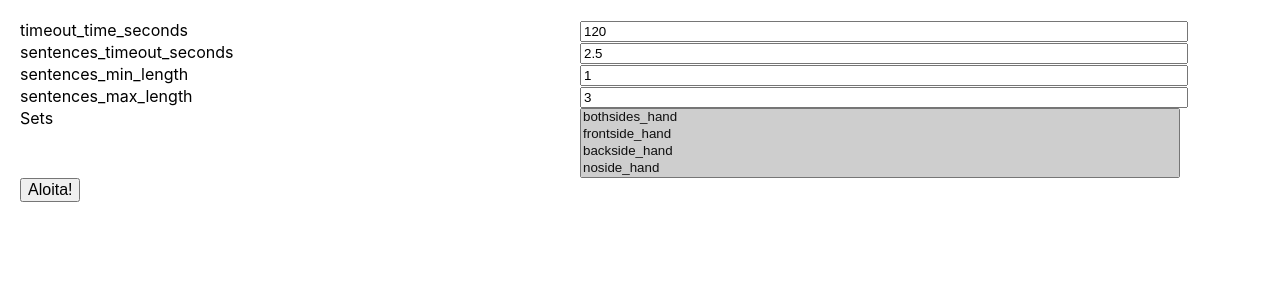
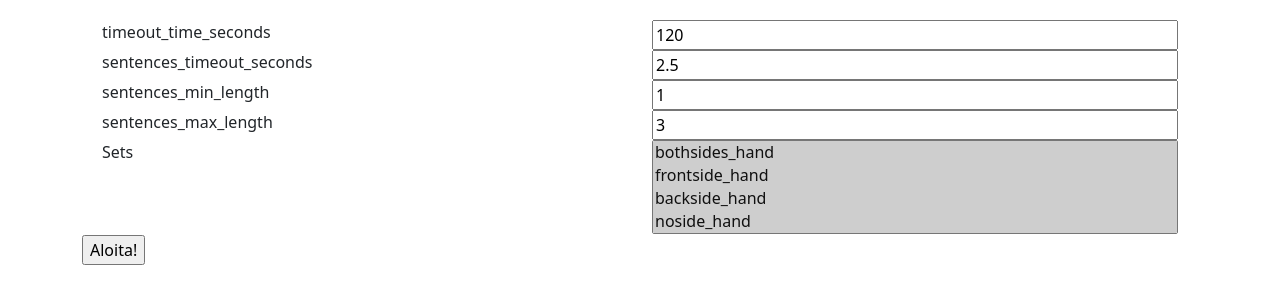
Before and after one commit to leonarven/valmentaja, a React (Create React App) app: page / in a window 1280 px wide. Shown: the top 304 px of the page. Built offline with nearby package versions, Linux system fonts and the light colour scheme.

Commit message:
Alustettu bootstrap:n käyttöä kälin ui-muotoilussa

```diff
--- a/package.json
+++ b/package.json
@@ -7,6 +7,7 @@
     "@testing-library/jest-dom": "^5.16.4",
     "@testing-library/react": "^13.2.0",
     "@testing-library/user-event": "^13.5.0",
+    "bootstrap": "^5.1.3",
     "gh-pages": "^4.0.0",
     "nth-check": "^2.0.1",
     "react": "^18.1.0",
--- a/src/App.js
+++ b/src/App.js
@@ -1,4 +1,6 @@
 import { memo, useCallback, createContext, useContext, useEffect, useRef, useState } from 'react';
+
+import 'bootstrap/dist/css/bootstrap.min.css';
 
 import './App.css';
 
--- a/src/components/SettingsForm.js
+++ b/src/components/SettingsForm.js
@@ -2,6 +2,7 @@
 
 import { hit_sets_keys } from '../sets';
 
+import { Container, Row, Col } from 'react-bootstrap';
 //import { useSettings } from '../settings';
 
 const default_settings = {
@@ -51,14 +52,14 @@
 	const { settings } = useContext( SettingsContext );
 
 	return (
-		<div className="row">
-			<div className="col-xs-6">
+		<Row>
+			<Col>
 				<SettingsFormRowLabel id={"settings_form__" + name} label={label} />
-			</div>
-			<div className="col-xs-6">
+			</Col>
+			<Col>
 				<input className="w-100" value={settings[ name ] || ""} onChange={onChange} type="number" id={"settings_form__" + name} name={name} min={min || "0"} max={max} step={step || "1"} />
-			</div>
-		</div>
+			</Col>
+		</Row>
 	);
 });
 
@@ -72,16 +73,16 @@
 	};
 
 	return (
-		<div className="row">
-			<div className="col-xs-6">
+		<Row>
+			<Col>
 				<SettingsFormRowLabel id={"settings_form__" + name} label={label} />
-			</div>
-			<div className="col-xs-6">
+			</Col>
+			<Col>
 				<select className="w-100" id={"settings_form__" + name} name={name} value={settings[ name ] || []} onChange={onSelectChange} multiple>
 					{options}
 				</select>
-			</div>
-		</div>
+			</Col>
+		</Row>
 	);
 });
 
@@ -103,6 +104,7 @@
 
 	return (
 		<SettingsContext.Provider value={{ default_settings, settings}}>
+			<Container>
 				<form id="training-form" onSubmit={ evt => onSubmit( evt, validateSettings( settings ))}>
 					<SettingsFormNumberInputRow
 						label="timeout_time_seconds"
@@ -132,6 +134,7 @@
 						</div>
 					</div>
 				</form>
+			</Container>
 		</SettingsContext.Provider>
 	);
 }
```
Also changed, not shown: 1 other file (tests, documents, lock files or other folders). Lines whose indentation alone changed are shown as unchanged.
